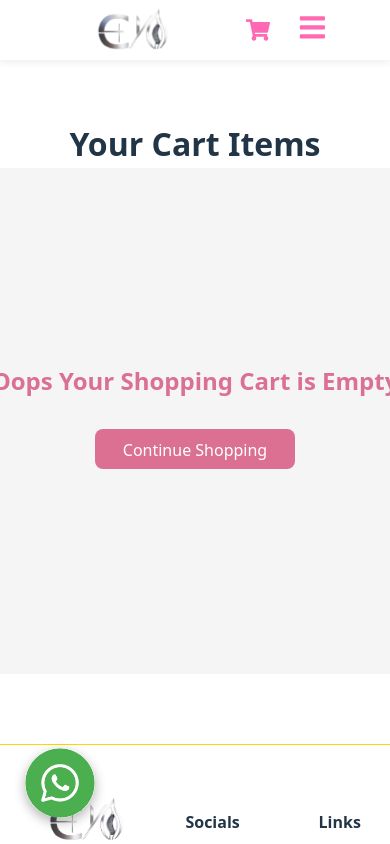
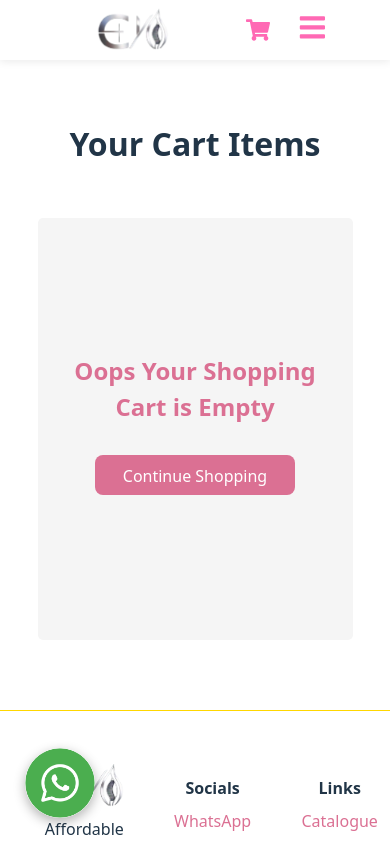
Before and after one commit to chidinma-elekwachi/elexishairs, a React (Vite) app: page /cart in a window 390 px wide. Shown: the top 844 px of the page. Built offline with nearby package versions, Linux system fonts and the light colour scheme.

Commit message:
coming together

```diff
--- a/src/components/cart/Cart.css
+++ b/src/components/cart/Cart.css
@@ -19,9 +19,10 @@
   align-items: center;
   border-radius: 5px;
   height: 60vh;
-  width: 100vh;
+  width: 90vh;
   background-color: whitesmoke;
   color: palevioletred;
+      margin-top: 50px;
 }
 .emptyCart button{
   width: 200px;
@@ -115,4 +116,9 @@
     .options {
       margin-top: 30px;
     }
+    .emptyCart{
+      width: 90%;
+      height: 50vh;
+      padding: 20px;
+    }
 }
--- a/src/pages/catalogue/Catalogue.css
+++ b/src/pages/catalogue/Catalogue.css
@@ -28,7 +28,9 @@
   padding: 50px 30px;
 
 }
-
+.cataIntro a{
+  color: palevioletred;
+}
 .cataIntro p {
   font-size: 1.3rem;
   text-align: center;
```
